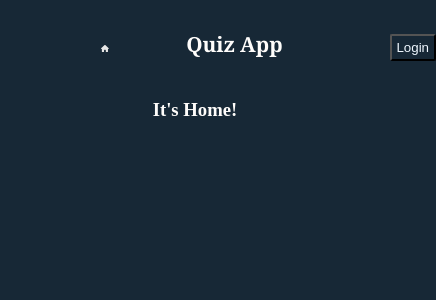
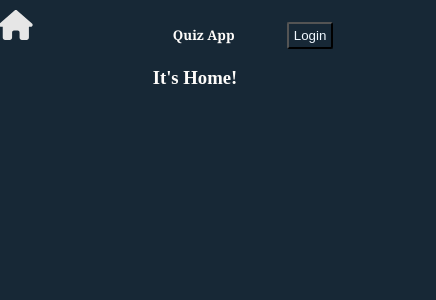
Before and after one commit to M3Mounish/Quiz-app-for-netlify, a React (Create React App) app: page / in a window 390 px wide. Shown: the top 300 px of the page, 436 px wide, since content can reach past the window. Built offline with nearby package versions, Linux system fonts and the light colour scheme.

Commit message:
started mobile-responsive

```diff
--- a/src/components/Login.jsx
+++ b/src/components/Login.jsx
@@ -57,8 +57,8 @@ function Login(props) {
             {!register && <div className="form">
                 <h3>Login</h3>
                 <form onSubmit={handleLogin}>
-                    <input className="input un" type="text" placeholder="username" value={username} onChange={(e) => setUsername(e.target.value)} />
-                    <input className="input pw" type="password" placeholder="password" value={password} onChange={(e) => setPassword(e.target.value)} />
+                    <input className="input un" type="text" placeholder=" username" value={username} onChange={(e) => setUsername(e.target.value)} />
+                    <input className="input pw" type="password" placeholder=" password" value={password} onChange={(e) => setPassword(e.target.value)} />
                     <button className="form-btn" type="submit">Submit</button>
                 </form>
                 <button className='login-redirect-btn' onClick={() => { setRegister(true) }}>New?Signup</button>
--- a/src/styles/styles.css
+++ b/src/styles/styles.css
@@ -22,6 +22,7 @@ h2 {
     margin-left: 8.3rem;
     /* margin-top: 0.9rem; */
 }
+
 
 .btn {
     padding: 0.6rem 3.3rem;
@@ -170,7 +171,7 @@ header {
     background-color: transparent;
     color: aliceblue;
     border: transparent;
-    border-radius: 0.03rem;
+    border-radius: 0.33rem;
     display: block;
     margin: 1.3rem 0;
     min-width: 39%;
@@ -254,3 +255,45 @@ header {
     padding: 0.3rem 0;
     margin: 1.3rem auto;
 }
+
+@media only screen and (max-width: 720px) {
+    h2 {
+        text-align: center;
+        margin: auto;
+        padding: 0;
+        font-size: smaller;
+        position: relative;
+        left: 13%;
+    }
+
+    .navbar {
+        padding: 0;
+    }
+
+    .home-logo {
+        position: relative;
+        min-width: 9%;
+        right: 50%;
+        margin-top: 0.13rem;
+
+    }
+
+    .login-btn {
+        position: relative;
+        left: 18%;
+    }
+
+    .input {
+        border: solid;
+        border-color: rgb(209, 209, 209);
+        border-width: 0.03rem;
+    }
+
+    .form-btn {
+        border: solid;
+        border-color: aliceblue;
+        border-width: 0.00003rem;
+        margin-bottom: 0.13rem;
+    }
+
+}
```
Also changed, not shown: src/components/App.jsx (+8 -0 lines).
